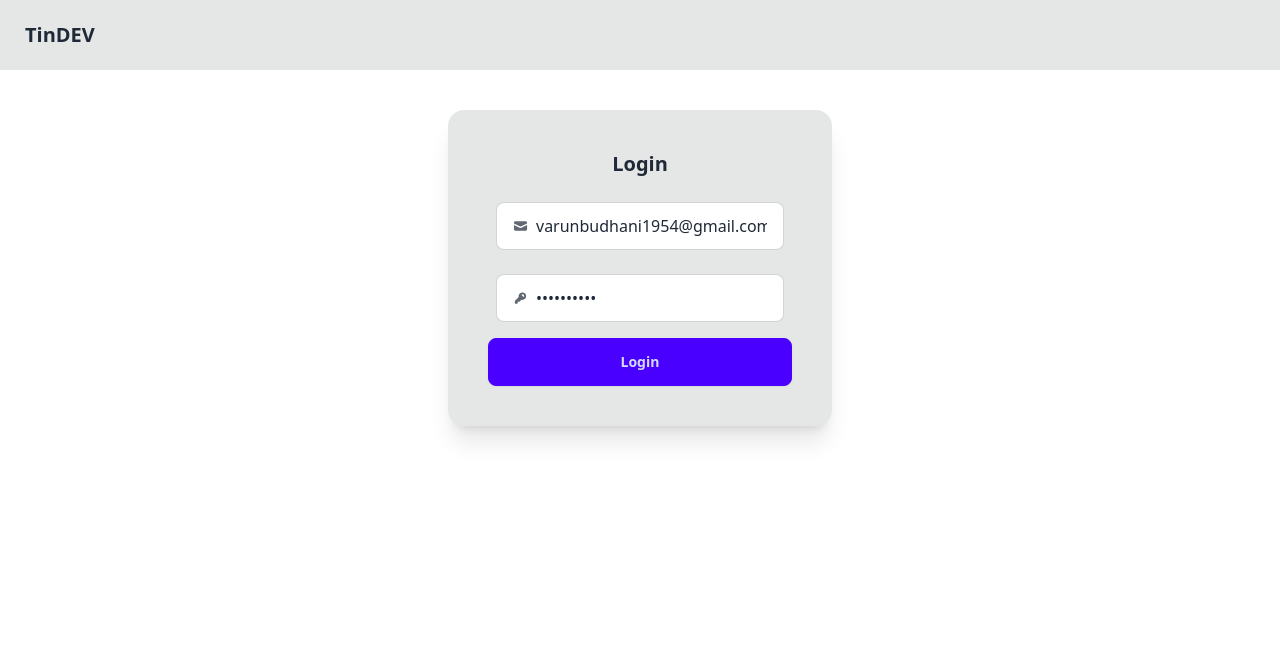
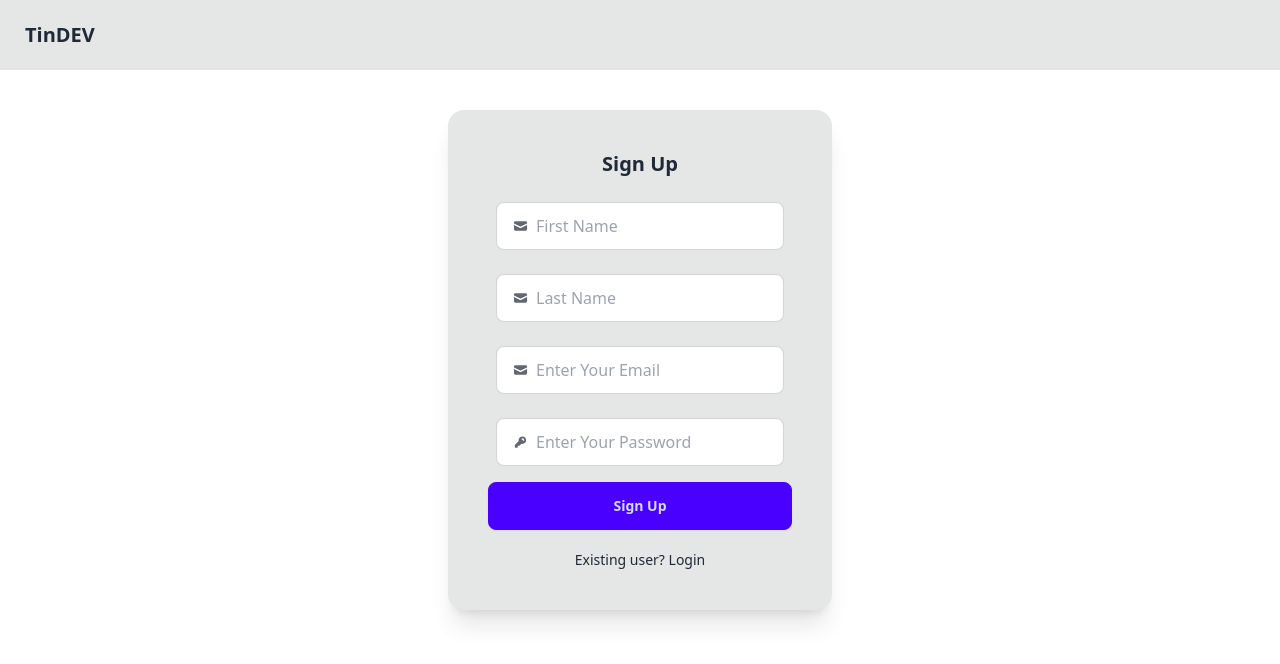
Before and after one commit to Vab1234/devTinder_Frontend, a React (Vite) app: page /login in a window 1280 px wide. Shown: the top 664 px of the page. Built offline with nearby package versions, Linux system fonts and the light colour scheme; no server answers.

Commit message:
signup and interested and ignore profiles

```diff
--- a/src/components/EditProfile.jsx
+++ b/src/components/EditProfile.jsx
@@ -10,8 +10,8 @@ export default function EditProfile({user}) {
 
     const [firstName , setFirstName] = useState(user.firstName);
     const [lastName , setLastName] = useState(user.lastName);
-    const [age , setAge] = useState(user.age);
-    const [gender , setGender] = useState(user.gender);
+    const [age , setAge] = useState(user.age || "");
+    const [gender , setGender] = useState(user.gender || "");
     const [photoUrl , setPhotoUrl] = useState(user.photoUrl);
     const [description , setDescription] = useState(user.description);
     const [error , setError] = useState("");
--- a/src/components/Feed.jsx
+++ b/src/components/Feed.jsx
@@ -35,6 +35,9 @@ export default function Feed() {
     } , []);
 
     // console.log(feed)
+    if(!feed) return;
+
+    if(feed.length <= 0) return <h1 className="text-center text-xl">No new Users found</h1>
 
     return feed && (
         <div className = "flex justify-center mt-6">
--- a/src/components/Login.jsx
+++ b/src/components/Login.jsx
@@ -6,8 +6,12 @@ import { useNavigate } from "react-router-dom";
 import { BASE_URL } from "../utils/constants";
 
 export default function Login(){
-    const [emailId , setEmailId] = useState("varunbudhani1954@gmail.com");
-    const [password , setPassword] = useState("Varun!1234");
+    const [emailId , setEmailId] = useState("");
+    const [password , setPassword] = useState("");
+    const [isLoginForm , setIsLoginForm] = useState(false);
+    const [firstName , setFirstName] = useState("");
+    const [lastName , setLastName] = useState("");
+
     const dispatch = useDispatch();
     const navigate = useNavigate();
 
@@ -29,12 +33,71 @@ export default function Login(){
         }
     }
 
+    const handleSignup = async () => {
+        try{
+            const res = await axios.post(BASE_URL + "/signup" , {
+                firstName , lastName , password , emailId
+            }, {
+                withCredentials : true,
+            });
+            console.log(res.data);
+            dispatch(addUser(res.data));
+            return navigate("/profile");
+        }
+        catch(err){
+            console.error(err);
+        }
+    }
+
     return(
         <div className = "flex justify-center my-10">
             <div className="card bg-base-300 w-96 shadow-xl p-2">
                 <div className="card-body">
-                    <h1 className="text-center mb-2 font-bold text-xl">Login</h1>
-
+                    <h1 className="text-center mb-2 font-bold text-xl">{isLoginForm ? "Login" : "Sign Up"}</h1>
+                    {!isLoginForm &&
+                        <>
+                        <label className="input input-bordered flex items-center gap-2 m-2">
+                            <svg
+                                xmlns="http://www.w3.org/2000/svg"
+                                viewBox="0 0 16 16"
+                                fill="currentColor"
+                                className="h-4 w-4 opacity-70">
+                                <path
+                                d="M2.5 3A1.5 1.5 0 0 0 1 4.5v.793c.026.009.051.02.076.032L7.674 8.51c.206.1.446.1.652 0l6.598-3.185A.755.755 0 0 1 15 5.293V4.5A1.5 1.5 0 0 0 13.5 3h-11Z" />
+                                <path
+                                d="M15 6.954 8.978 9.86a2.25 2.25 0 0 1-1.956 0L1 6.954V11.5A1.5 1.5 0 0 0 2.5 13h11a1.5 1.5 0 0 0 1.5-1.5V6.954Z" />
+                            </svg>
+                            <input type="text"
+                            className="grow"
+                            placeholder="First Name"
+                            value = {firstName}
+                            onChange={(e) => {
+                                setFirstName(e.target.value);
+                            }}
+                            />
+                        </label>
+                        <label className="input input-bordered flex items-center gap-2 m-2">
+                            <svg
+                                xmlns="http://www.w3.org/2000/svg"
+                                viewBox="0 0 16 16"
+                                fill="currentColor"
+                                className="h-4 w-4 opacity-70">
+                                <path
+                                d="M2.5 3A1.5 1.5 0 0 0 1 4.5v.793c.026.009.051.02.076.032L7.674 8.51c.206.1.446.1.652 0l6.598-3.185A.755.755 0 0 1 15 5.293V4.5A1.5 1.5 0 0 0 13.5 3h-11Z" />
+                                <path
+                                d="M15 6.954 8.978 9.86a2.25 2.25 0 0 1-1.956 0L1 6.954V11.5A1.5 1.5 0 0 0 2.5 13h11a1.5 1.5 0 0 0 1.5-1.5V6.954Z" />
+                            </svg>
+                            <input type="text"
+                            className="grow"
+                            placeholder="Last Name"
+                            value = {lastName}
+                            onChange={(e) => {
+                                setLastName(e.target.value);
+                            }}
+                            />
+                        </label>
+                    </>
+                    }
                     <label className="input input-bordered flex items-center gap-2 m-2">
                         <svg
                             xmlns="http://www.w3.org/2000/svg"
@@ -75,7 +138,9 @@ export default function Login(){
                         }}
                         />
                     </label>
-                    <button className="btn btn-primary" onClick={handleLogin}>Login</button>
+                    <button className="btn btn-primary" onClick={isLoginForm ? handleLogin : handleSignup}>{isLoginForm ? "Login" : "Sign Up"}</button>
+                    <p className="text-sm cursor-pointer text-center mt-3" onClick={() => setIsLoginForm((value) => !value)}>{isLoginForm ? "New user? Signup" : "Existing user? Login"}</p>
+
                 </div>
             </div>
         </div>
--- a/src/components/UserCard.jsx
+++ b/src/components/UserCard.jsx
@@ -1,4 +1,26 @@
+import axios from "axios";
+import { BASE_URL } from "../utils/constants";
+import { useDispatch } from "react-redux";
+import { removeUserFromFeed } from "../utils/feedSlice";
+
 export default function UserCard({user}) {
+
+    const dispatch = useDispatch();
+
+    const handleRequest = async (status , userId) => {
+        try{
+            const res = await axios.post(BASE_URL + "/request/send/" + status + "/" + userId , {} , {
+                withCredentials : true
+            });
+            console.log(res);
+            dispatch(removeUserFromFeed(userId));
+        }
+        catch(err){
+            console.error(err);
+        }
+    }
+
+
     console.log(user);
     // const {firstName , lastName , photoUrl , skills , age , gender , description} = user;
     return(
@@ -13,8 +35,12 @@ export default function UserCard({user}) {
                 <p>{user.description}</p>
                 {user.age && user.gender && <p>{user.age + ", " + user.gender}</p>}
                 <div className="card-actions justify-center">
-                    <button className="btn btn-primary">Ignore</button>
-                    <button className="btn hover:bg-pink-400 bg-pink-300 text-slate-950">Interested</button>
+                    <button className="btn btn-primary" onClick={() => {
+                        handleRequest("ignored" , user._id);
+                    }}>Ignore</button>
+                    <button className="btn hover:bg-pink-400 bg-pink-300 text-slate-950" onClick={() => {
+                        handleRequest("interested" , user._id);
+                    }}>Interested</button>
                 </div>
             </div>
         </div>
--- a/src/utils/feedSlice.js
+++ b/src/utils/feedSlice.js
@@ -7,11 +7,12 @@ const feedSlice = createSlice({
         addFeed : (state , action) => {
             return action.payload;
         },
-        removeFeed : (state , action) => {
-            return null;
+        removeUserFromFeed : (state , action) => {
+            const newFeed = state.filter((user) => user._id !== action.payload);
+            return newFeed;
         }
     }
 })
 
 export default feedSlice.reducer;
-export const { addFeed , removeFeed } = feedSlice.actions;
+export const { addFeed , removeUserFromFeed } = feedSlice.actions;
```
